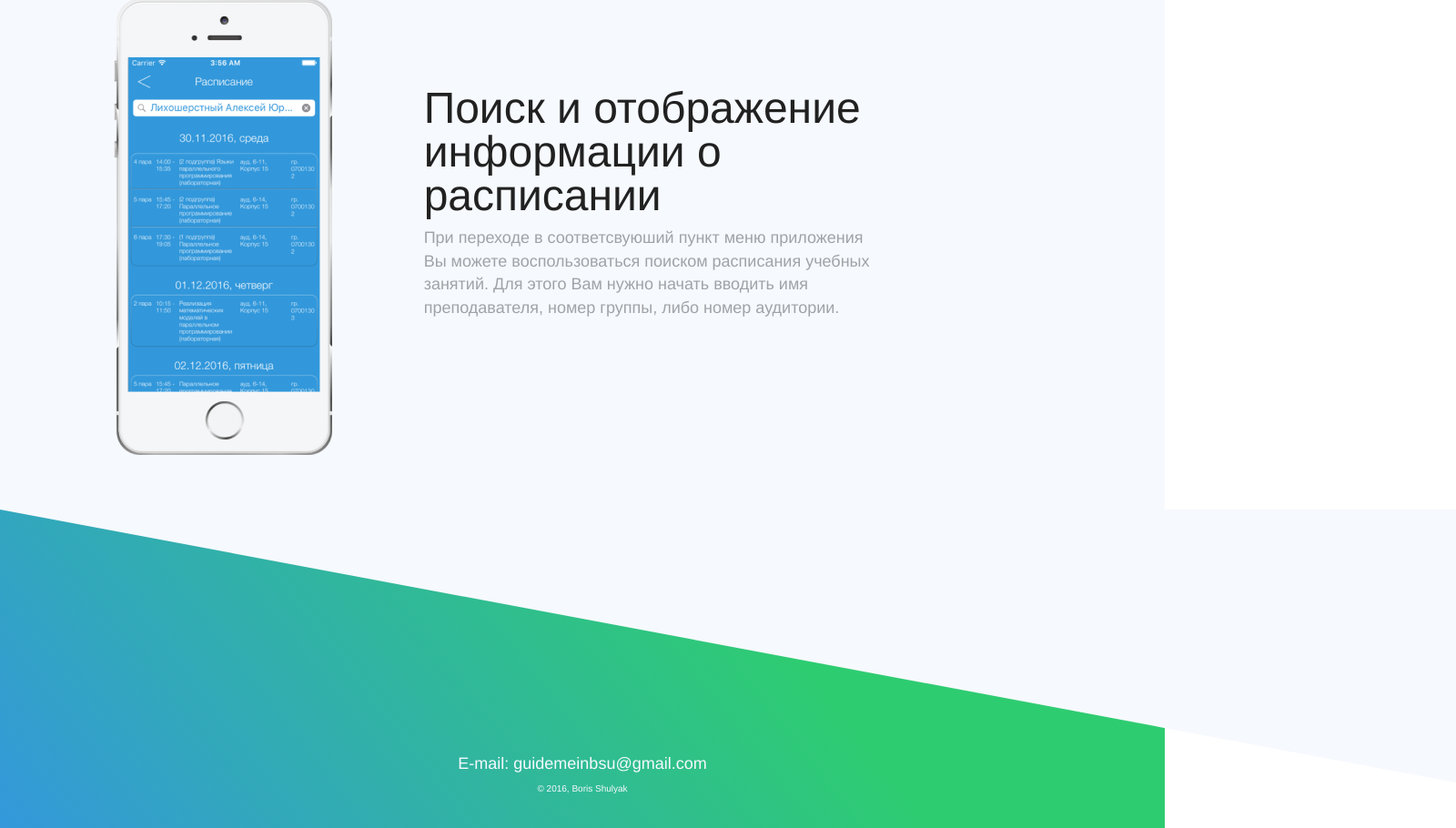
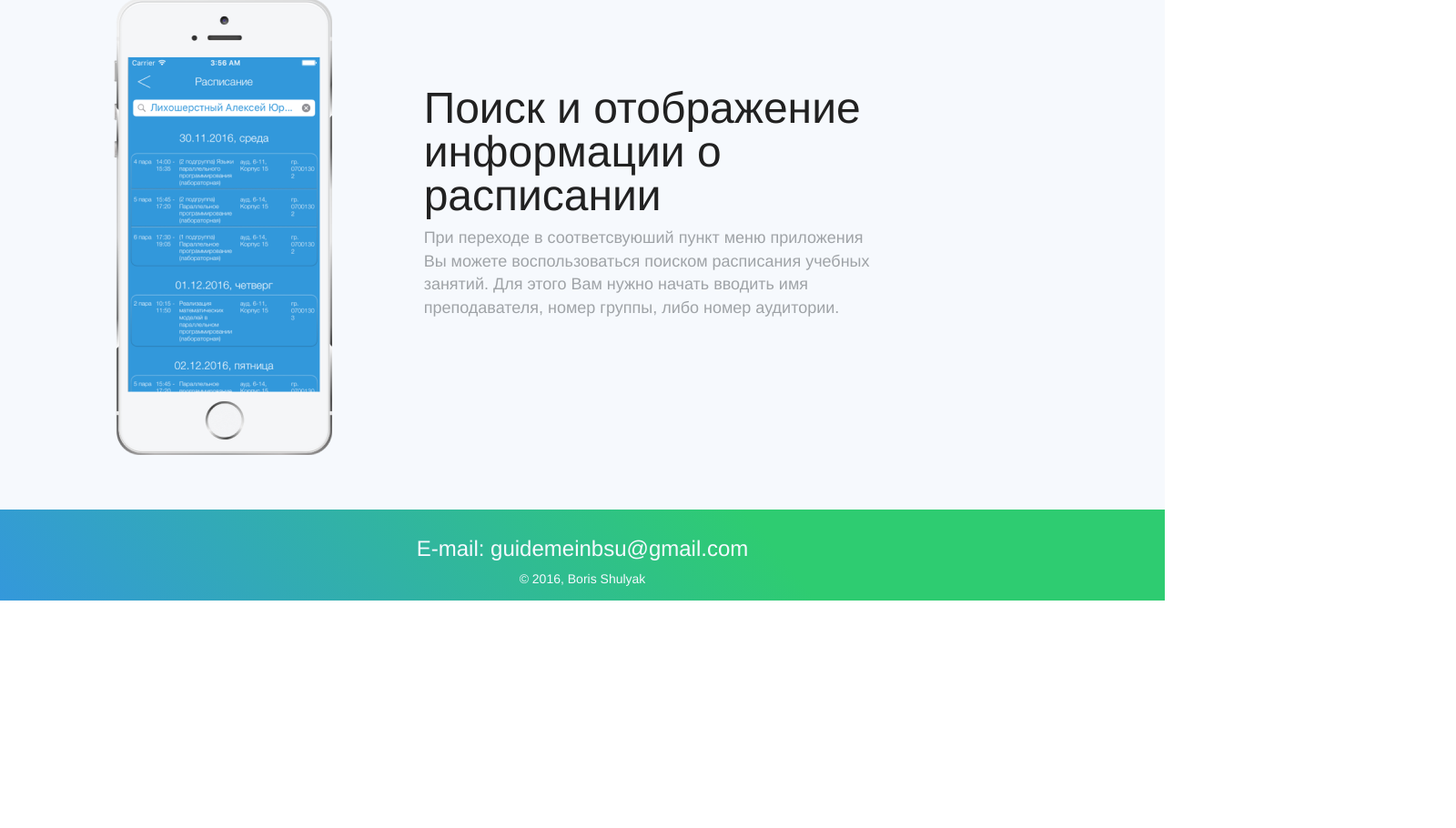
Before and after one commit to Aft3rmathpwnz/aft3rmathpwnz.github.io, a website: page index.html in a window 1280 px wide. Shown: the part 3522-4432 px from the top of the page at 91% size, 1600 px wide, since content can reach past the window. After the commit the page ends 4182 px from the top, so only its background shows below. Drawn offline with nearby package versions, Linux system fonts and the light colour scheme; a web font is replaced by a local one.

Commit message:
footer simplified

```diff
--- a/css/new-age.css
+++ b/css/new-age.css
@@ -4,30 +4,7 @@
  * Licensed under MIT (https://github.com/BlackrockDigital/startbootstrap/blob/gh-page-scs/LICENSE)
  */
 
-/*
-@font-face {
-  font-family: "San Francisco";
-  font-weight: 300;
-  src: url("https://applesocial.s3.amazonaws.com/assets/styles/fonts/sanfrancisco/sanfranciscodisplay-light-webfont.woff");
-}
-@font-face {
-  font-family: "San Francisco";
-  font-weight: 400;
-  src: url("https://applesocial.s3.amazonaws.com/assets/styles/fonts/sanfrancisco/sanfranciscodisplay-regular-webfont.woff");
-}
-@font-face {
-  font-family: "San Francisco";
-  font-weight: 500;
-  src: url("https://applesocial.s3.amazonaws.com/assets/styles/fonts/sanfrancisco/sanfranciscodisplay-medium-webfont.woff");
-}
-@font-face {
-  font-family: "San Francisco";
-  font-weight: 700;
-  src: url("https://applesocial.s3.amazonaws.com/assets/styles/fonts/sanfrancisco/sanfranciscodisplay-bold-webfont.woff");
-}
-*/
-
-@font-face {
+ @font-face {
   font-family: 'SF UI Display';
   src: url('../fonts/SF-UI-Display-Light.otf') format('otf');
   src: url('../fonts/SF-UI-Display-Light.otf?iefix') format('otf');
@@ -550,7 +527,7 @@ section.contact ul.list-social li.social-google-plus a:hover {
 }
 footer {
   background-color: #222222;
-  padding: 25px 0;
+  padding: 0px 0;
   color: rgba(255, 255, 255, 0.3);
   text-align: center;
 }
@@ -1003,8 +980,6 @@ div.qr {
   padding-top: 10px;
 }
 
-
-
 .margin-auto {
   margin: auto;
 }
@@ -1013,27 +988,18 @@ div.qr {
   /* Rectangle 3: */
   background-image: linear-gradient(-128deg, #2ECC71 34%, #3498DB 100%);
   width: 100%;
-  height: 200px;
-  padding-top: 0px;
+  height: 100px;
+  padding: 10px 10px 0;
+  /*padding-top: 0px;*/
 }
 
 @media (min-width: 768px) {
   .footer {
-    height: 350px;
+    height: 100px;
   }
 }
 
-#triangle-topright {
-  width: 0;
-  height: 0;
-  border-top: 100px solid #F6F9FD;
-  border-left: 400px solid transparent;
-  margin-right: 0px;
-  margin-left: auto;
-}
-
 h1.email {
-  /* E-mail: guidemeinbsu: */
   font-family: 'SF UI Display', 'Helvetica', 'Arial', 'sans-serif';
   font-weight: 300;
   font-size: 18px;
@@ -1042,68 +1008,19 @@ h1.email {
 }
 
 p.author {
-  /* © 2016, Boris Shulya Copy: */
   font-family: 'SF UI Display', 'Helvetica', 'Arial', 'sans-serif';
-  font-weight: 300;font-size: 10px;
+  font-weight: 300;
+  font-size: 10px;
   color: #F6F9FF;
   letter-spacing: 0;
 }
 
-@media (min-width: 400px) {
-  #triangle-topright {
-    border-top: 150px solid #F6F9FD;
-    border-left: 600px solid transparent;
+@media (min-width: 768px) {
+  h1.email {
+    font-size: 24px;
   }
-  .footer-div {
-    margin-top: -30px;
+
+  p.author {
+    font-size: 14px;
   }
 }
-
-@media (min-width: 600px) {
-  #triangle-topright {
-    border-top: 200px solid #F6F9FD;
-    border-left: 800px solid transparent;
-  }
-  .footer-div {
-    margin-top: -80px;
-  }
-}
-
-@media (min-width: 768px) {
-  #triangle-topright {
-    border-top: 300px solid #F6F9FD;
-    border-left: 1200px solid transparent;
-  }
-  .footer-div {
-    margin-top: -50px;
-  }
-}
-
-@media (min-width: 996px) {
-  #triangle-topright {
-    border-top: 300px solid #F6F9FD;
-    border-left: 1400px solid transparent;
-  }
-}
-
-@media (min-width: 1200px) {
-  #triangle-topright {
-    border-top: 300px solid #F6F9FD;
-    border-left: 1600px solid transparent;
-  }
-}
-
-
-@media (min-width: 1600px) {
-  #triangle-topright {
-    border-top: 300px solid #F6F9FD;
-    border-left: 2000px solid transparent;
-  }
-}
-
-@media (min-width: 2000px) {
-  #triangle-topright {
-    border-top: 300px solid #F6F9FD;
-    border-left: 2400px solid transparent;
-  }
-}
--- a/index.html
+++ b/index.html
@@ -362,14 +362,19 @@
     </div>
 </section>
 
-<footer class="footer">
+<footer>
+<div class="footer">
+    <h1 class="email"><span class="medium">E-mail: </span>guidemeinbsu@gmail.com</h1>
+        <p class="author">© 2016, Boris Shulyak</p>
+</div>
+<!--
     <div id="triangle-topright"></div>
 
     <div class="footer-div" style="height: 64px;">
         <h1 class="email"><span class="medium">E-mail: </span>guidemeinbsu@gmail.com</h1>
         <p class="author">© 2016, Boris Shulyak</p>
     </div>
-
+-->
 </footer>
 
 <!-- jQuery -->
```
Also changed, not shown: img/gradient_footer.png (added), img/gradient_footer@2x.png (added).
